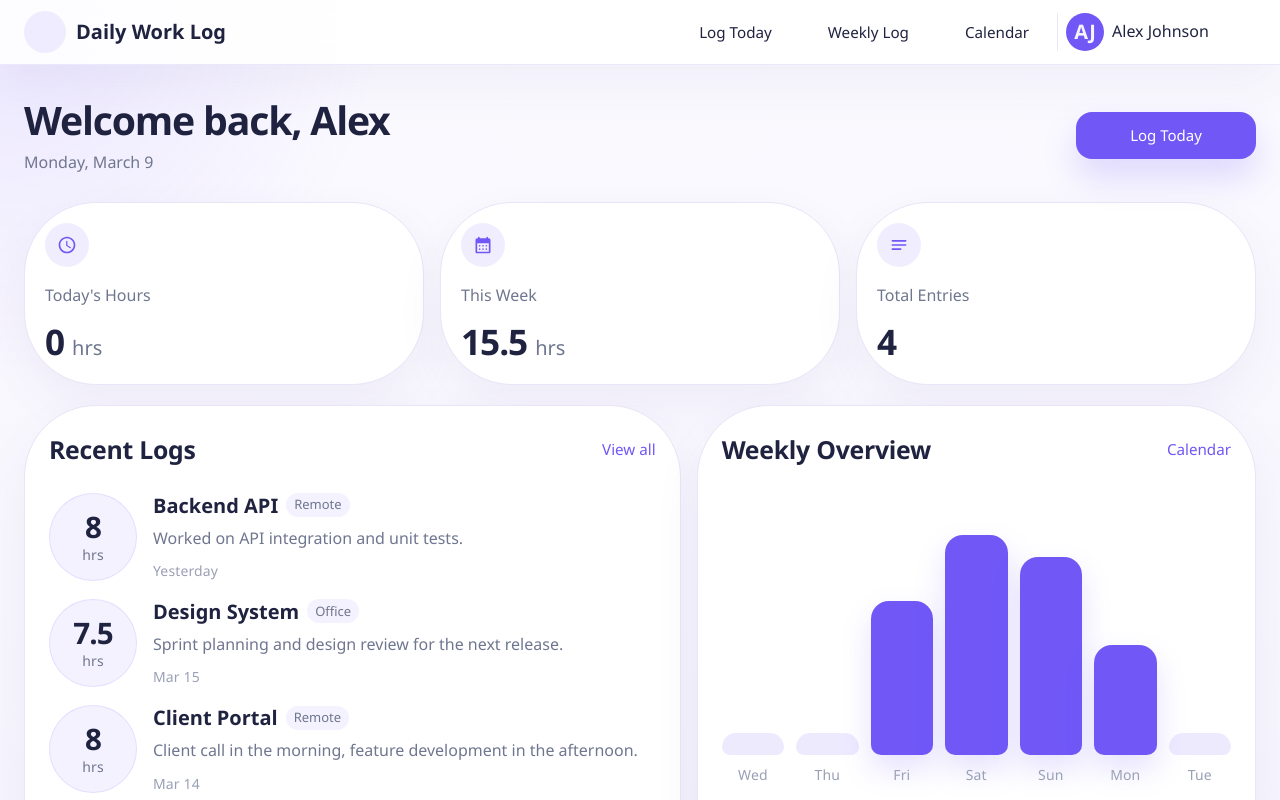
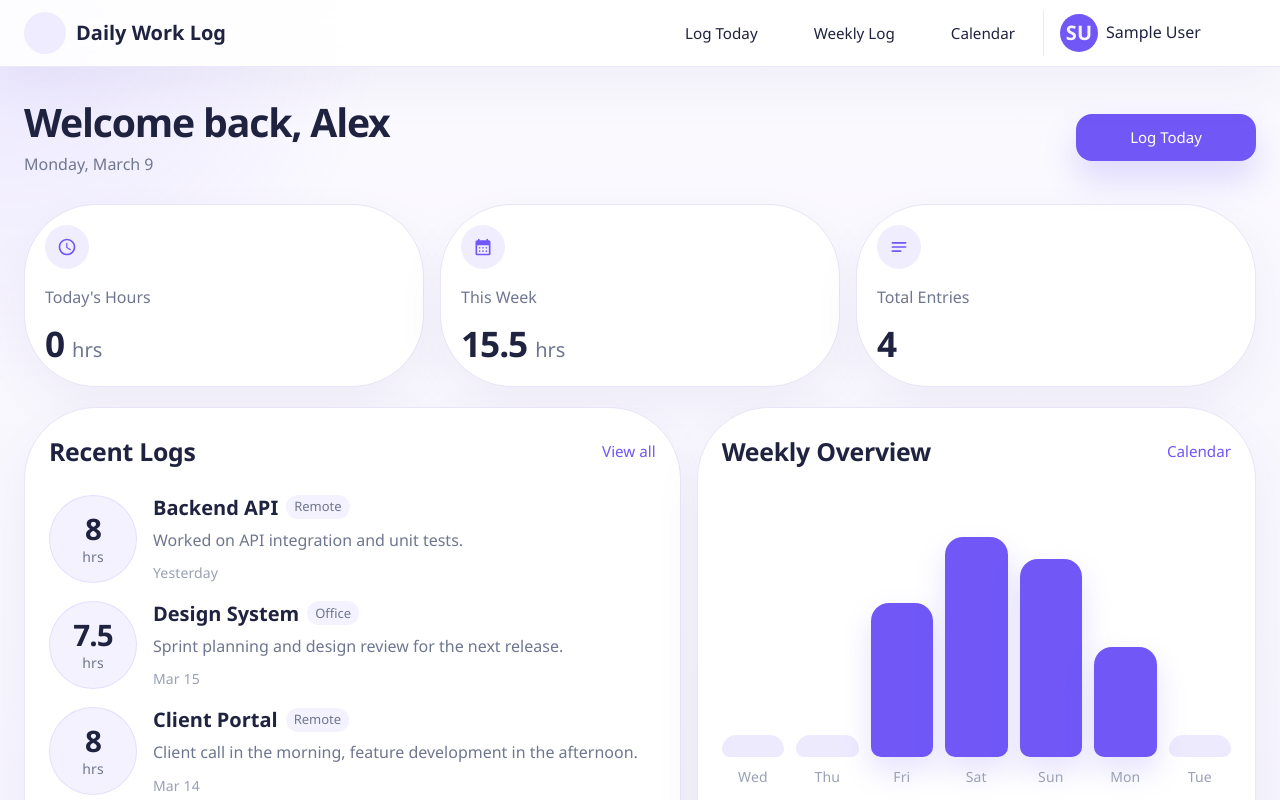
Before and after one commit to Aydan-A/Worklog, a React (Vite) app: page / in a window 1280 px wide. Shown: the top 800 px of the page. Built offline with nearby package versions, Linux system fonts and the light colour scheme; no server answers; sample sign-in values are in the browser's storage; some icons are missing.

Commit message:
Add clickable profile link in top navigation

```diff
--- a/src/app/router.tsx
+++ b/src/app/router.tsx
@@ -5,6 +5,7 @@ import Home from "../pages/Home";
 import LogToday from "../pages/LogToday";
 import WeeklyLog from "../pages/WeeklyLog";
 import Calendar from "../pages/Calendar";
+import Profile from "../pages/Profile";
 import { useAuth } from "../hooks/useAuth";
 import FullScreenLoader from "../components/common/FullScreenLoader";
 
@@ -45,6 +46,7 @@ export const router = createBrowserRouter([
       { path: "today", element: <LogToday /> },
       { path: "weekly", element: <WeeklyLog /> },
       { path: "calendar", element: <Calendar /> },
+      { path: "profile", element: <Profile /> },
     ],
   },
 ]);
--- a/src/components/layout/TopNav.tsx
+++ b/src/components/layout/TopNav.tsx
@@ -1,4 +1,4 @@
-import { useState } from "react";
+import { useMemo, useState } from "react";
 import {
   AppBar,
   Avatar,
@@ -14,6 +14,7 @@ import ViewWeekIcon from "@mui/icons-material/ViewWeek";
 import LogoutIcon from "@mui/icons-material/Logout";
 import { NavLink, useNavigate } from "react-router-dom";
 import { logout } from "../../firebase/auth";
+import { useAuth } from "../../hooks/useAuth";
 
 const navButtonSx = {
   textTransform: "none",
@@ -29,9 +30,22 @@ const getNavLinkStyle = ({ isActive }: { isActive: boolean }) => ({
   backgroundColor: isActive ? "rgba(112, 87, 246, 0.12)" : "transparent",
 });
 
+function getInitials(name: string) {
+  const trimmed = name.trim();
+
+  if (!trimmed) return "AJ";
+
+  const parts = trimmed.split(/\s+/).slice(0, 2);
+  return parts.map((part) => part[0]?.toUpperCase() ?? "").join("") || "AJ";
+}
+
 export default function TopNav() {
   const navigate = useNavigate();
+  const { user } = useAuth();
   const [isSigningOut, setIsSigningOut] = useState(false);
+
+  const profileName = user?.displayName?.trim() || "Alex Johnson";
+  const profileInitials = useMemo(() => getInitials(profileName), [profileName]);
 
   const handleSignOut = async () => {
     if (isSigningOut) return;
@@ -126,10 +140,27 @@ export default function TopNav() {
               borderLeft: { xs: "none", md: "1px solid #ece7fb" },
             }}
           >
-            <Avatar sx={{ width: 38, height: 38, bgcolor: "primary.main", fontWeight: 600 }}>
-              AJ
-            </Avatar>
-            <Typography sx={{ color: "text.primary", fontWeight: 500 }}>Alex Johnson</Typography>
+            <NavLink to="/profile" style={{ textDecoration: "none" }}>
+              <Box
+                sx={{
+                  display: "flex",
+                  alignItems: "center",
+                  gap: 1,
+                  px: 1,
+                  py: 0.5,
+                  borderRadius: 999,
+                  transition: "background-color 120ms ease",
+                  "&:hover": {
+                    bgcolor: "rgba(112, 87, 246, 0.08)",
+                  },
+                }}
+              >
+                <Avatar sx={{ width: 38, height: 38, bgcolor: "primary.main", fontWeight: 600 }}>
+                  {profileInitials}
+                </Avatar>
+                <Typography sx={{ color: "text.primary", fontWeight: 500 }}>{profileName}</Typography>
+              </Box>
+            </NavLink>
             <Button onClick={handleSignOut} disabled={isSigningOut} sx={{ ...navButtonSx, minWidth: 0 }}>
               <LogoutIcon fontSize="small" />
             </Button>
--- /dev/null
+++ b/src/pages/Profile.tsx
@@ -0,0 +1,40 @@
+import { Avatar, Box, Paper, Stack, Typography } from "@mui/material";
+import { useAuth } from "../hooks/useAuth";
+
+function getInitials(name: string) {
+  const trimmed = name.trim();
+
+  if (!trimmed) return "AJ";
+
+  const parts = trimmed.split(/\s+/).slice(0, 2);
+  return parts.map((part) => part[0]?.toUpperCase() ?? "").join("") || "AJ";
+}
+
+export default function Profile() {
+  const { user } = useAuth();
+  const profileName = user?.displayName?.trim() || "Alex Johnson";
+  const profileEmail = user?.email?.trim() || "alex.johnson@example.com";
+
+  return (
+    <Box>
+      <Typography variant="h2">Profile</Typography>
+      <Typography variant="body2" sx={{ color: "text.secondary", mt: 0.75 }}>
+        This is the placeholder page for user profile.
+      </Typography>
+
+      <Paper variant="outlined" sx={{ mt: 3, p: 3, borderRadius: 4 }}>
+        <Stack direction={{ xs: "column", sm: "row" }} spacing={2.5} alignItems={{ xs: "flex-start", sm: "center" }}>
+          <Avatar sx={{ width: 64, height: 64, bgcolor: "primary.main", fontSize: "1.1rem", fontWeight: 600 }}>
+            {getInitials(profileName)}
+          </Avatar>
+          <Box>
+            <Typography variant="h3">{profileName}</Typography>
+            <Typography variant="body1" sx={{ color: "text.secondary", mt: 0.5 }}>
+              {profileEmail}
+            </Typography>
+          </Box>
+        </Stack>
+      </Paper>
+    </Box>
+  );
+}
```
